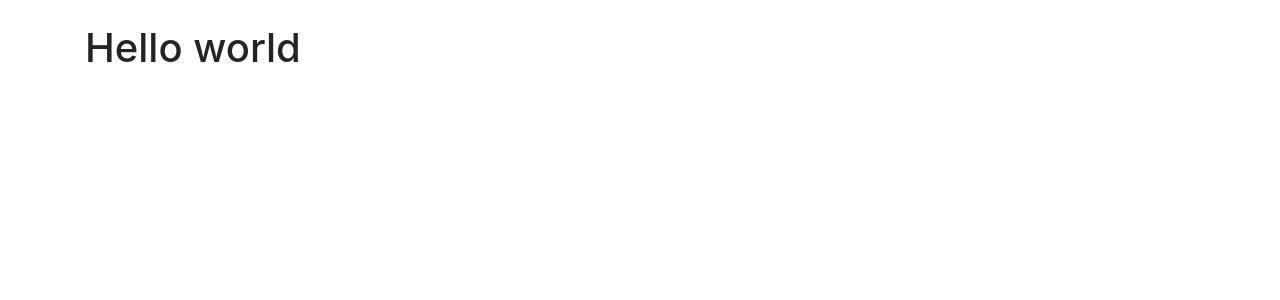
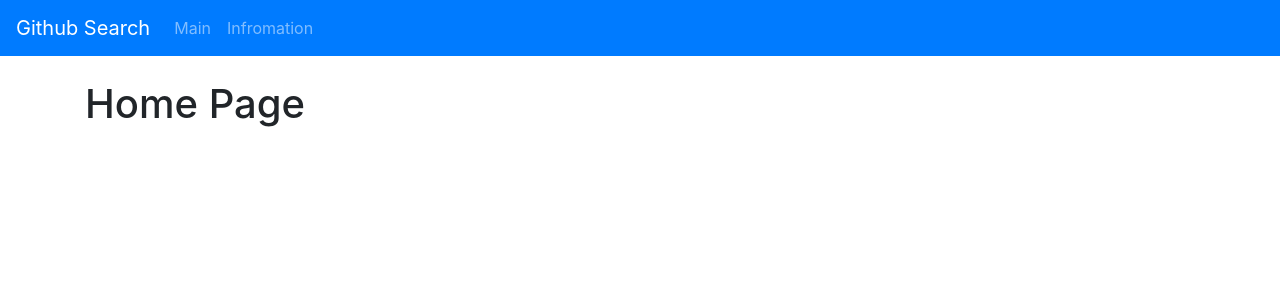
Before and after one commit to Rainspistols/React-hooks, a React (Create React App) app: page / in a window 1280 px wide. Shown: the top 300 px of the page. Built offline with nearby package versions, Linux system fonts and the light colour scheme.

Commit message:
add navigation

```diff
--- a/src/App.js
+++ b/src/App.js
@@ -1,9 +1,17 @@
 import React from 'react';
+import { Navbar } from './components/Navbar';
+import { Home } from './pages/Home';
+
 
 function App() {
-  return <div className='container pt-4'>
-    <h1>Hello world</h1>
-  </div>;
+  return (
+    <>
+      <Navbar />
+      <div className='container pt-4'>
+        <Home/>
+      </div>
+    </>
+  );
 }
 
 export default App;
--- /dev/null
+++ b/src/components/Navbar.js
@@ -0,0 +1,21 @@
+import React from 'react';
+
+export const Navbar = () => {
+  return (
+    <nav className='navbar navbar-dark bg-primary navbar-expand-lg'>
+      <div className='navbar-brand'>Github Search</div>
+      <ul className='navbar-nav'>
+        <li className='nav-item'>
+          <a className='nav-link' href='/'>
+            Main
+          </a>
+        </li>
+        <li className='nav-item'>
+          <a className='nav-link' href='/about'>
+            Infromation
+          </a>
+        </li>
+      </ul>
+    </nav>
+  );
+};
--- /dev/null
+++ b/src/pages/Home.js
@@ -0,0 +1,9 @@
+import React from 'react';
+
+export const Home = () => {
+  return (
+    <div>
+      <h1>Home Page</h1>
+    </div>
+  );
+}
```
Also changed, not shown: src/pages/About.js (added, +9 -0 lines), src/pages/Profile.js (added, +9 -0 lines).
